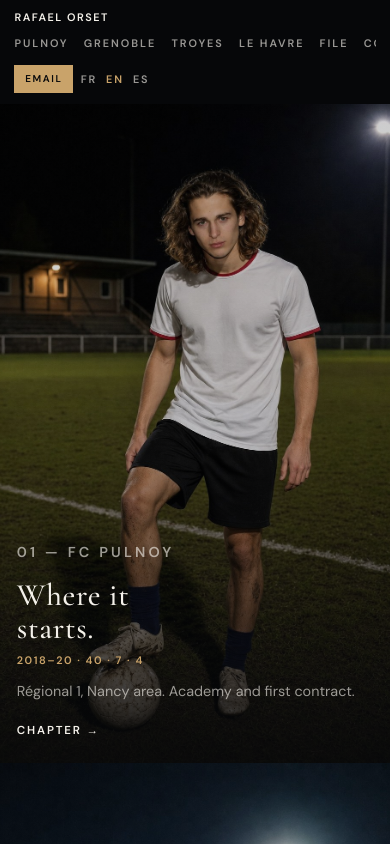
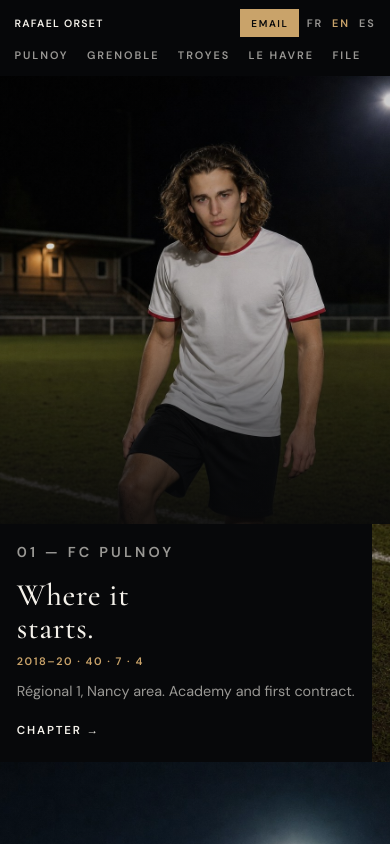
Before and after one commit to rafa-create/foot-website, a plain HTML site: page index.html in a window 390 px wide. Shown: the top 844 px of the page. Drawn offline with nearby package versions, Linux system fonts and the light colour scheme.

Commit message:
Stack the phone layout in landscape too, with copy under the photos.

```diff
--- a/site.css
+++ b/site.css
@@ -194,6 +194,7 @@
 .panel:hover .slot { opacity: 1; }
 .panel.has-photo .slot { display: none; }
 
+.sheet[hidden] { display: none !important; }
 .sheet {
   position: fixed;
   inset: 0;
@@ -432,7 +433,12 @@
 .foot a:hover { color: var(--gold); }
 .foot span { opacity: 0.85; }
 
-@media (max-width: 800px) {
+@media (max-width: 1400px) and (min-width: 1101px) {
+  .ticker { display: none; }
+  .nav { gap: 0.85rem 1rem; }
+}
+
+@media (max-width: 1100px) {
   html, body {
     height: auto;
     min-height: 100%;
@@ -453,15 +459,18 @@
       "wordmark actions"
       "nav nav";
     align-items: center;
-    gap: 0.55rem 0.7rem;
-    padding: max(0.65rem, env(safe-area-inset-top)) 0.9rem 0.7rem;
+    gap: 0.45rem 0.65rem;
+    padding: max(0.55rem, env(safe-area-inset-top)) 0.9rem 0.55rem;
     background: rgba(7, 8, 10, 0.96);
   }
   .wordmark {
     grid-area: wordmark;
-    letter-spacing: 0.14em;
-    font-size: 0.68rem;
+    letter-spacing: 0.12em;
+    font-size: 0.66rem;
     min-width: 0;
+    overflow: hidden;
+    text-overflow: ellipsis;
+    white-space: nowrap;
   }
   .ticker { display: none; }
   .top-actions {
@@ -480,7 +489,7 @@
     display: flex;
     flex-wrap: nowrap;
     justify-content: flex-start;
-    gap: 0.95rem;
+    gap: 1.15rem;
     margin: 0;
     width: 100%;
     overflow-x: auto;
@@ -501,22 +510,40 @@
   .panel {
     flex: none !important;
     width: 100%;
-    min-height: 78svh;
+    min-height: 0;
+    height: auto;
     display: flex;
     flex-direction: column;
-    justify-content: flex-end;
-    scroll-margin-top: 5.75rem;
+    justify-content: flex-start;
+    scroll-margin-top: 5.5rem;
+    background-position: center 18%;
+  }
+  .panel::before {
+    content: "";
+    display: block;
+    flex: 0 0 auto;
+    height: min(62svh, 28rem);
+    pointer-events: none;
+  }
+  .panel::after {
+    inset: 0 0 auto;
+    height: min(62svh, 28rem);
   }
   .panel-copy {
     position: relative;
     left: auto;
     right: auto;
     bottom: auto;
-    padding: 1.35rem 1.05rem 1.5rem;
+    z-index: 2;
+    margin-top: 0;
+    padding: 1.15rem 1.05rem 1.45rem;
     opacity: 1;
     transform: none;
+    background: var(--bg);
   }
   .slot {
+    inset: 12% 10% auto;
+    height: min(38svh, 16rem);
     opacity: 1;
     transform: none;
   }
@@ -560,14 +587,14 @@
   .dossier { padding-top: 5.4rem; }
 }
 
+@media (max-width: 1100px) and (orientation: landscape) {
+  .panel::before,
+  .panel::after {
+    height: min(46svh, 18rem);
+  }
+}
+
 @media (max-width: 420px) {
-  .top {
-    grid-template-areas:
-      "wordmark wordmark"
-      "nav nav"
-      "actions actions";
-  }
-  .top-actions { justify-content: flex-start; }
   .facts,
   .facts-hero {
     grid-template-columns: 1fr;
```
